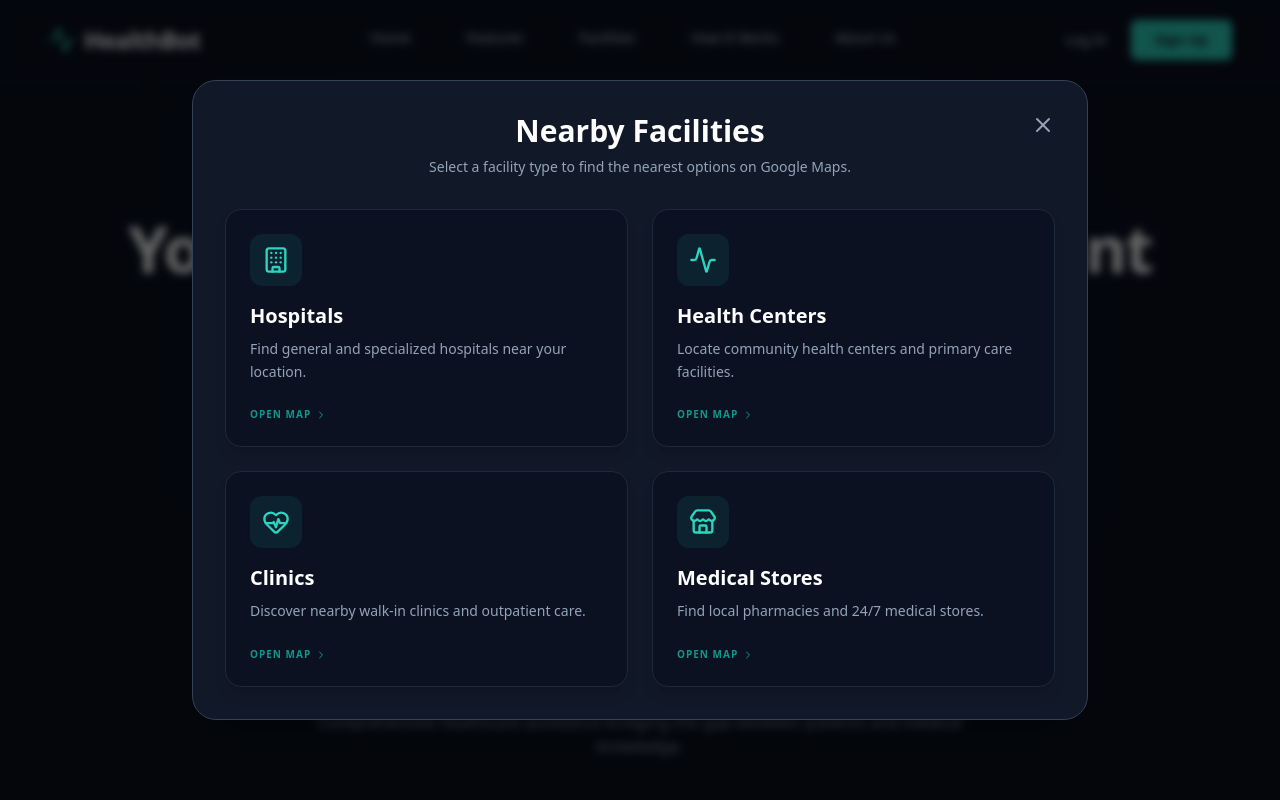
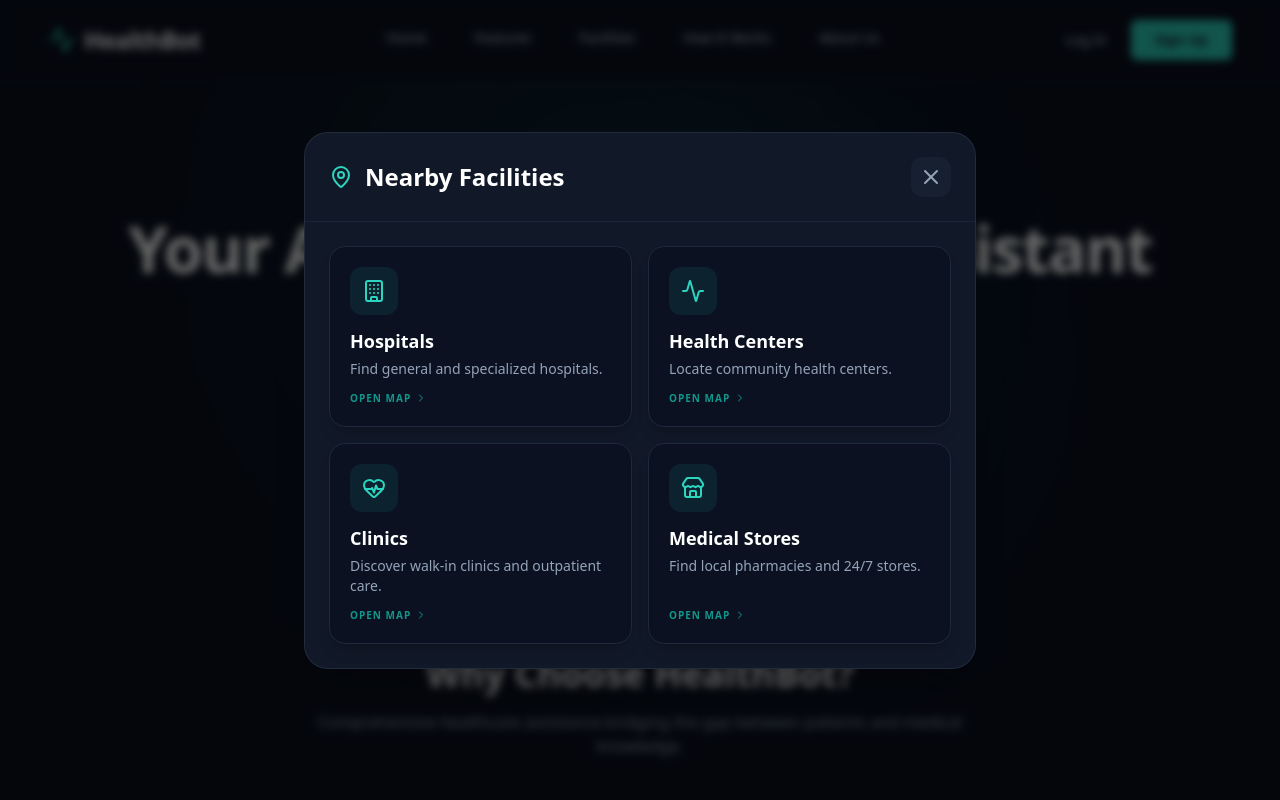
Before and after one commit to junaidnazeer/HealthBot-fullstack, a React (Create React App) app in the folder frontend/: page / in a window 1280 px wide. Both pictures are taken after a click on the button "Facilities". Shown: the top 800 px of the page. Built offline with nearby package versions, Linux system fonts and the light colour scheme; no server answers.

Commit message:
fix(home): explicitly lock fixed navbar to viewport, fix padding for main title, and convert facilities to modal

```diff
--- a/frontend/src/pages/Home.js
+++ b/frontend/src/pages/Home.js
@@ -12,20 +12,69 @@ import {
   Clock,
   Brain,
   AlertTriangle,
+  X,
   Building,
   Store,
-  X,
 } from "lucide-react";
 
 export default function Home() {
   const [showModal, setShowModal] = useState(false);
 
-  // Fetch user data from local storage to personalize the Google Maps link
+  // Fetch user data from local storage to personalize the Google Maps links
   const userData = JSON.parse(localStorage.getItem("user") || "{}");
-  const userAddress = userData.address;
+  const userAddress = userData.address ? `near ${userData.address}` : "near me";
 
   return (
     <div className="min-h-screen bg-[#0B1120] font-sans text-slate-50 selection:bg-teal-500 selection:text-white relative w-full">
+      {/* --- MODAL FOR NEARBY FACILITIES --- */}
+      {showModal && (
+        <div className="fixed inset-0 z-[200] flex items-center justify-center p-4 bg-black/60 backdrop-blur-sm animate-in fade-in zoom-in duration-300">
+          <div className="bg-[#111827] border border-slate-700/50 rounded-3xl w-full max-w-2xl overflow-hidden shadow-2xl">
+            <div className="flex justify-between items-center p-6 border-b border-slate-800/80">
+              <h2 className="text-2xl font-bold text-white flex items-center gap-3">
+                <MapPin className="text-teal-400" /> Nearby Facilities
+              </h2>
+              <button
+                onClick={() => setShowModal(false)}
+                className="text-slate-400 hover:text-rose-500 transition-colors p-2 rounded-xl bg-slate-800/50 hover:bg-slate-800"
+              >
+                <X size={24} />
+              </button>
+            </div>
+            <div className="p-6 grid grid-cols-1 sm:grid-cols-2 gap-4 max-h-[70vh] overflow-y-auto">
+              <ModalCard
+                icon={Building}
+                title="Hospitals"
+                desc="Find general and specialized hospitals."
+                query="hospitals"
+                userAddress={userAddress}
+              />
+              <ModalCard
+                icon={Activity}
+                title="Health Centers"
+                desc="Locate community health centers."
+                query="health centers"
+                userAddress={userAddress}
+              />
+              <ModalCard
+                icon={HeartPulse}
+                title="Clinics"
+                desc="Discover walk-in clinics and outpatient care."
+                query="clinics"
+                userAddress={userAddress}
+              />
+              <ModalCard
+                icon={Store}
+                title="Medical Stores"
+                desc="Find local pharmacies and 24/7 stores."
+                query="pharmacies medical stores"
+                userAddress={userAddress}
+              />
+            </div>
+          </div>
+        </div>
+      )}
+
       {/* Background Glow Orbs */}
       <div className="absolute inset-0 overflow-hidden pointer-events-none z-0">
         <div className="absolute top-0 left-0 md:left-1/4 w-[300px] md:w-[500px] h-[300px] md:h-[500px] bg-teal-500/10 rounded-full blur-[80px] md:blur-[120px]" />
@@ -60,34 +109,34 @@ export default function Home() {
         </div>
 
         {/* 5 Navigation Links - Scrollable on mobile */}
-        <div className="flex items-center justify-center gap-2 sm:gap-6 lg:gap-8 text-[12px] lg:text-sm font-medium text-slate-300 w-full md:w-auto mt-3 md:mt-0 overflow-x-auto no-scrollbar pb-1">
+        <div className="flex items-center justify-start md:justify-center gap-4 sm:gap-6 lg:gap-8 text-[12px] lg:text-sm font-medium text-slate-300 w-full md:w-auto mt-3 md:mt-0 overflow-x-auto no-scrollbar pb-1">
           <a
             href="#home"
-            className="px-3 py-2 hover:text-teal-400 active:text-teal-400 transition-colors whitespace-nowrap inline-block"
+            className="px-2 py-2 hover:text-teal-400 active:text-teal-400 transition-colors whitespace-nowrap inline-block"
           >
             Home
           </a>
           <a
             href="#features"
-            className="px-3 py-2 hover:text-teal-400 active:text-teal-400 transition-colors whitespace-nowrap inline-block"
+            className="px-2 py-2 hover:text-teal-400 active:text-teal-400 transition-colors whitespace-nowrap inline-block"
           >
             Features
           </a>
           <button
             onClick={() => setShowModal(true)}
-            className="px-3 py-2 hover:text-teal-400 active:text-teal-400 transition-colors whitespace-nowrap inline-block"
+            className="px-2 py-2 hover:text-teal-400 active:text-teal-400 transition-colors whitespace-nowrap inline-block"
           >
             Facilities
           </button>
           <a
             href="#how-it-works"
-            className="px-3 py-2 hover:text-teal-400 active:text-teal-400 transition-colors whitespace-nowrap inline-block"
+            className="px-2 py-2 hover:text-teal-400 active:text-teal-400 transition-colors whitespace-nowrap inline-block"
           >
             How It Works
           </a>
           <a
             href="#about"
-            className="px-3 py-2 hover:text-teal-400 active:text-teal-400 transition-colors whitespace-nowrap inline-block"
+            className="px-2 py-2 hover:text-teal-400 active:text-teal-400 transition-colors whitespace-nowrap inline-block"
           >
             About Us
           </a>
@@ -110,11 +159,10 @@ export default function Home() {
         </div>
       </nav>
 
-      {}
       {/* --- SECTION 1: HOME --- */}
       <section
         id="home"
-        className="relative pt-32 pb-10 px-6 lg:pt-40 lg:pb-16 max-w-[1200px] mx-auto flex flex-col items-center text-center z-10"
+        className="relative pt-36 pb-10 px-6 lg:pt-40 lg:pb-16 max-w-[1200px] mx-auto flex flex-col items-center text-center z-10"
       >
         <div className="inline-flex items-center gap-2 px-3 py-1.5 lg:px-4 rounded-full border border-teal-500/30 bg-teal-500/10 text-teal-400 text-[10px] lg:text-xs font-bold tracking-wider mb-6 mt-4 lg:mt-0">
           <Activity size={14} /> AI POWERED HEALTH ASSISTANT
@@ -127,10 +175,10 @@ export default function Home() {
           Get instant answers to your health questions, check symptoms, and
           receive smart recommendations – anytime, anywhere.
         </p>
-        <div className="flex flex-col sm:flex-row items-center justify-center gap-4 mb-12">
+        <div className="flex flex-col sm:flex-row items-center justify-center gap-4 mb-12 w-full">
           <Link
             to="/chat"
-            className="px-8 py-3.5 text-base font-bold text-slate-900 bg-teal-400 hover:bg-teal-300 rounded-full transition-all flex items-center gap-2 w-full sm:w-auto justify-center"
+            className="px-8 py-3.5 text-base font-bold text-slate-900 bg-teal-400 hover:bg-teal-300 rounded-full transition-all flex items-center gap-2 w-full sm:w-auto justify-center shadow-[0_0_20px_rgba(45,212,191,0.2)]"
           >
             <MessageSquare size={20} /> Start Chatting
           </Link>
@@ -143,7 +191,7 @@ export default function Home() {
         </div>
 
         {/* Trust Badges */}
-        <div className="flex flex-wrap items-center justify-center gap-4 lg:gap-8 w-full max-w-3xl mx-auto">
+        <div className="flex flex-wrap items-center justify-center gap-4 lg:gap-8 w-full max-w-3xl mx-auto opacity-80">
           <div className="flex items-center gap-2">
             <Shield className="h-4 w-4 lg:h-5 lg:w-5 text-teal-400" />
             <span className="text-xs lg:text-sm font-medium text-slate-200">
@@ -171,11 +219,10 @@ export default function Home() {
         </div>
       </section>
 
-      {}
       {/* --- SECTION 2: FEATURES --- */}
       <section
         id="features"
-        className="pt-12 pb-12 px-6 lg:pt-16 lg:pb-16 relative z-20 max-w-[1400px] mx-auto border-b border-slate-800/50"
+        className="pt-12 pb-12 px-6 lg:pt-16 lg:pb-16 relative z-20 max-w-[1400px] mx-auto"
       >
         <div className="text-center mb-12 lg:mb-16">
           <h2 className="text-3xl lg:text-4xl font-bold mb-4 text-white">
@@ -218,9 +265,11 @@ export default function Home() {
         </div>
       </section>
 
-      {}
       {/* --- SECTION 3: HOW IT WORKS --- */}
-      <section id="how-it-works" className="py-12 lg:py-16 px-6 lg:px-12">
+      <section
+        id="how-it-works"
+        className="py-12 lg:py-16 px-6 lg:px-12 bg-[#111827]/30 border-y border-slate-800/50"
+      >
         <div className="max-w-[1200px] mx-auto text-center">
           <h2 className="text-3xl lg:text-4xl font-bold mb-10 text-white">
             How It Works
@@ -245,11 +294,10 @@ export default function Home() {
         </div>
       </section>
 
-      {}
       {/* --- SECTION 4: ABOUT US --- */}
       <section
         id="about"
-        className="pt-6 pb-6 lg:pt-8 lg:pb-8 px-6 lg:px-12 max-w-[1200px] mx-auto"
+        className="pt-10 pb-6 lg:pt-14 lg:pb-8 px-6 lg:px-12 max-w-[1200px] mx-auto"
       >
         <div className="bg-[#111827] border border-slate-800 p-8 lg:p-12 rounded-3xl flex flex-col md:flex-row items-center gap-10 shadow-lg">
           <div className="flex-1 text-center md:text-left">
@@ -297,77 +345,37 @@ export default function Home() {
           © 2026 Developed by Aarif, Junaid, and Murtaza.
         </p>
       </footer>
-
-      {}
-      {/* --- FACILITIES MODAL --- */}
-      {showModal && (
-        <div className="fixed inset-0 z-[200] flex items-center justify-center p-4 bg-black/60 backdrop-blur-sm animate-in fade-in zoom-in duration-300">
-          <div className="bg-[#111827] border border-slate-700 rounded-3xl p-6 sm:p-8 w-full max-w-4xl shadow-2xl relative">
-            <button
-              onClick={() => setShowModal(false)}
-              className="absolute top-4 right-4 sm:top-6 sm:right-6 text-slate-400 hover:text-white hover:bg-slate-800 p-2 rounded-full transition-colors"
-            >
-              <X size={24} />
-            </button>
-
-            <div className="text-center mb-8 pr-8 sm:pr-0">
-              <h2 className="text-2xl sm:text-3xl font-bold text-white mb-2">
-                Nearby Facilities
-              </h2>
-              <p className="text-slate-400 text-sm">
-                Select a facility type to find the nearest options on Google
-                Maps.
-              </p>
-            </div>
-
-            <div className="grid grid-cols-1 sm:grid-cols-2 gap-4 sm:gap-6">
-              <FacilityCard
-                title="Hospitals"
-                desc="Find general and specialized hospitals near your location."
-                icon={Building}
-                query="hospitals"
-                userAddress={userAddress}
-              />
-              <FacilityCard
-                title="Health Centers"
-                desc="Locate community health centers and primary care facilities."
-                icon={Activity}
-                query="health centers"
-                userAddress={userAddress}
-              />
-              <FacilityCard
-                title="Clinics"
-                desc="Discover nearby walk-in clinics and outpatient care."
-                icon={HeartPulse}
-                query="clinics"
-                userAddress={userAddress}
-              />
-              <FacilityCard
-                title="Medical Stores"
-                desc="Find local pharmacies and 24/7 medical stores."
-                icon={Store}
-                query="pharmacies medical stores"
-                userAddress={userAddress}
-              />
-            </div>
-          </div>
-        </div>
-      )}
     </div>
   );
 }
 
-// ── Helper Components ──────────────────────────────────────────────────────────
+// Sub-Component for Modal Items
+const ModalCard = ({ icon: Icon, title, desc, query, userAddress }) => {
+  const mapUrl = `https://www.google.com/maps/search/${encodeURIComponent(query + " " + userAddress)}`;
 
-const FeatureCard = ({
-  icon: Icon,
-  theme,
-  title,
-  desc,
-  link,
-  isExternal,
-  onClick,
-}) => {
+  return (
+    <a
+      href={mapUrl}
+      target="_blank"
+      rel="noopener noreferrer"
+      className="bg-[#0B1120] border border-slate-800 rounded-2xl p-5 hover:border-teal-500/50 hover:-translate-y-1 transition-all group flex flex-col gap-3 shadow-lg"
+    >
+      <div className="w-12 h-12 bg-teal-500/10 rounded-xl flex items-center justify-center group-hover:scale-110 transition-transform">
+        <Icon className="text-teal-400" size={24} />
+      </div>
+      <div>
+        <h3 className="text-lg font-bold text-white mb-1">{title}</h3>
+        <p className="text-sm text-slate-400">{desc}</p>
+      </div>
+      <div className="mt-auto flex items-center gap-1 text-[10px] font-bold uppercase tracking-widest text-teal-500 opacity-80 group-hover:opacity-100 transition-opacity">
+        Open Map <ChevronRight size={12} />
+      </div>
+    </a>
+  );
+};
+
+// Feature Card Component
+const FeatureCard = ({ icon: Icon, theme, title, desc, link, onClick }) => {
   const themes = {
     teal: "hover:border-teal-500/50 bg-teal-500/20 text-teal-400",
     blue: "hover:border-blue-500/50 bg-blue-500/20 text-blue-400",
@@ -390,13 +398,12 @@ const FeatureCard = ({
       <div
         className={`flex items-center gap-1 text-[10px] font-bold uppercase tracking-widest opacity-0 group-hover:opacity-100 transition-opacity mt-auto ${themes[theme].split(" ")[2]}`}
       >
-        {isExternal || onClick ? "View Options" : "Try it now"}{" "}
-        <ChevronRight size={12} />
+        {onClick ? "View Options" : "Try it now"} <ChevronRight size={12} />
       </div>
     </div>
   );
 
-  // If onClick is provided, render it as a button-like div
+  // If onClick is provided, use a div button
   if (onClick) {
     return (
       <div onClick={onClick} className="block h-full">
@@ -405,19 +412,7 @@ const FeatureCard = ({
     );
   }
 
-  if (isExternal) {
-    return (
-      <a
-        href={link}
-        target="_blank"
-        rel="noopener noreferrer"
-        className="block h-full"
-      >
-        {CardContent}
-      </a>
-    );
-  }
-
+  // Otherwise, standard React Router Link
   return (
     <Link to={link} className="block h-full">
       {CardContent}
@@ -425,32 +420,7 @@ const FeatureCard = ({
   );
 };
 
-// Facility Card specifically for the Modal
-const FacilityCard = ({ title, desc, icon: Icon, query, userAddress }) => {
-  const location = userAddress ? `near ${userAddress}` : "near me";
-  const mapUrl = `https://www.google.com/maps/search/${encodeURIComponent(query + " " + location)}`;
-
-  return (
-    <a
-      href={mapUrl}
-      target="_blank"
-      rel="noopener noreferrer"
-      className="bg-[#0B1120] border border-slate-800 hover:border-teal-500/50 hover:-translate-y-1 transition-all rounded-2xl p-5 sm:p-6 flex flex-col items-start gap-4 group shadow-lg"
-    >
-      <div className="p-3 bg-teal-500/10 rounded-xl text-teal-400 group-hover:scale-110 transition-transform">
-        <Icon size={28} />
-      </div>
-      <div className="flex-1 w-full">
-        <h4 className="font-bold text-xl mb-2 text-white">{title}</h4>
-        <p className="text-slate-400 text-sm leading-relaxed">{desc}</p>
-      </div>
-      <div className="flex items-center gap-1 text-[10px] font-bold uppercase tracking-widest text-teal-500 mt-2 opacity-80 group-hover:opacity-100 transition-opacity">
-        Open Map <ChevronRight size={12} />
-      </div>
-    </a>
-  );
-};
-
+// Step Component
 const Step = ({ number, title, desc }) => (
   <div className="flex flex-col items-center">
     <div className="text-5xl font-black text-teal-500/50 mb-4">{number}</div>
```
